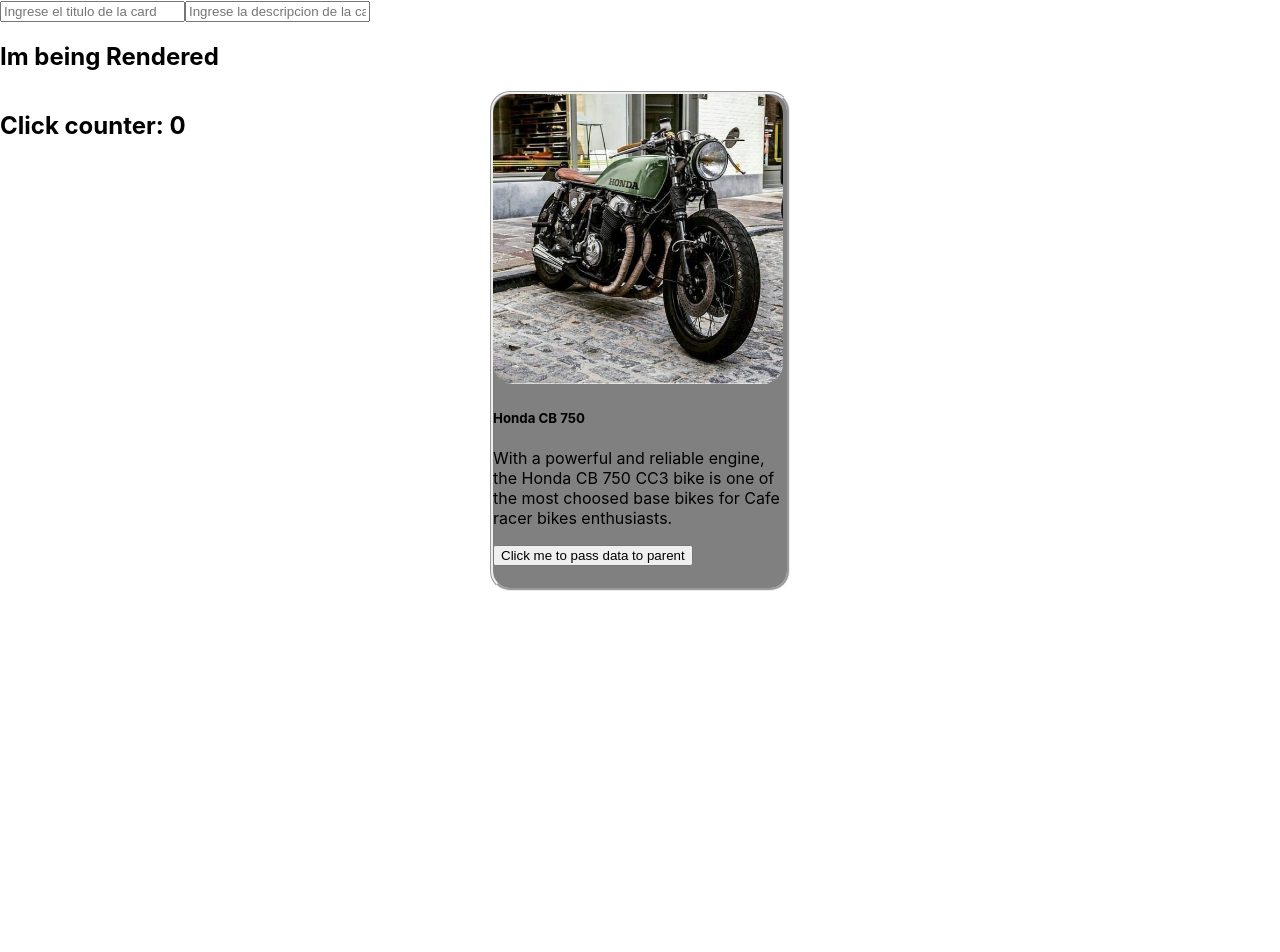
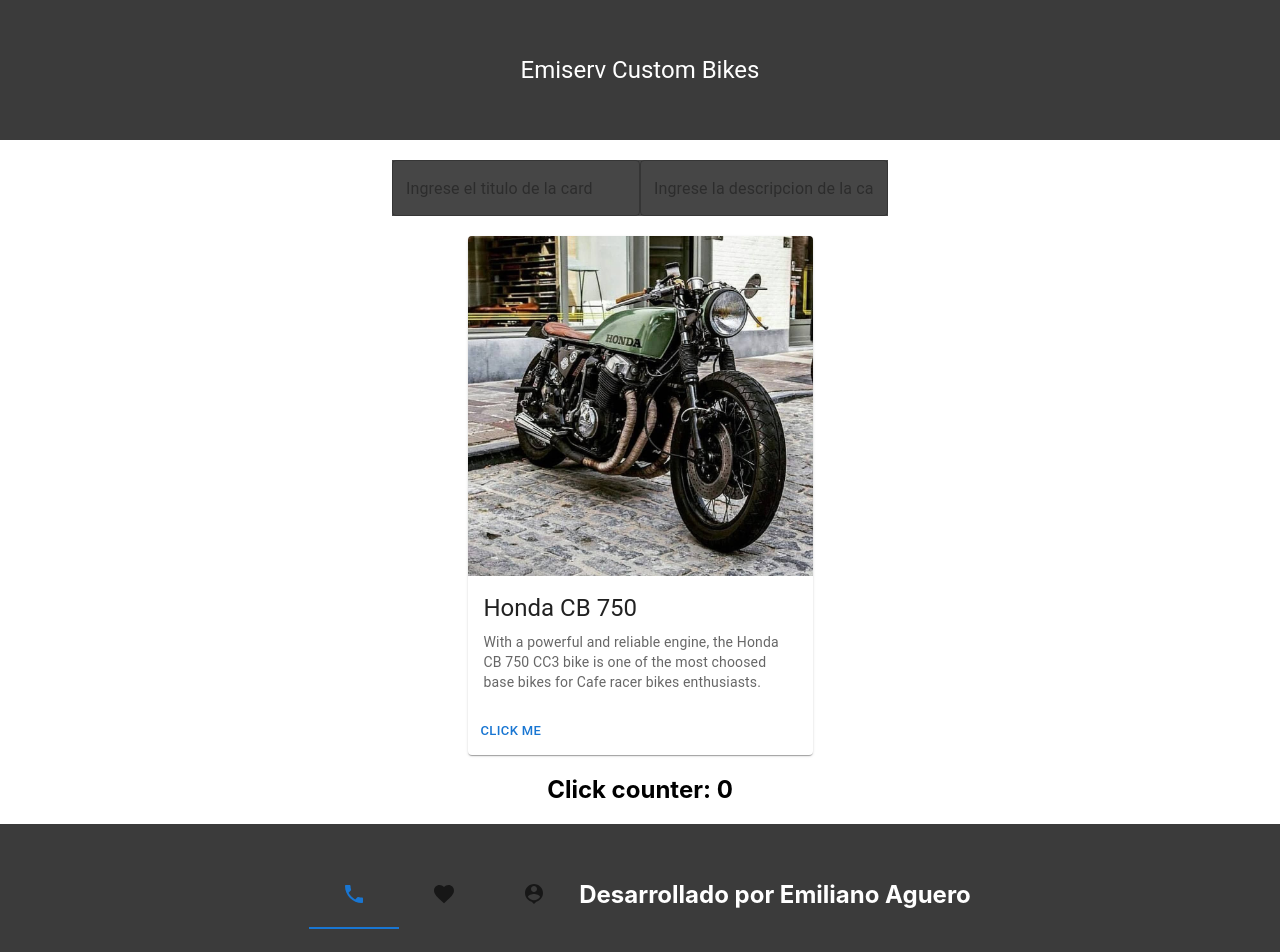
Before and after one commit to EmiAguero1997/ReactApp, a Next.js app: page /renderer in a window 1280 px wide. Shown: the top 952 px of the page. Before the commit the page ends 800 px from the top, so only its background shows below. Built offline with nearby package versions, Linux system fonts and the light colour scheme.

Commit message:
week-4 challenge made

```diff
--- a/package.json
+++ b/package.json
@@ -9,6 +9,12 @@
     "lint": "next lint"
   },
   "dependencies": {
+    "@emotion/react": "^11.9.3",
+    "@emotion/styled": "^11.9.3",
+    "@material-ui/core": "^4.12.4",
+    "@material-ui/icons": "^4.11.3",
+    "@mui/icons-material": "^5.8.4",
+    "@mui/material": "^5.9.1",
     "next": "12.1.6",
     "react": "18.2.0",
     "react-dom": "18.2.0",
--- a/pages/card.js
+++ b/pages/card.js
@@ -1,20 +1,32 @@
+import * as React from 'react';
+import Card from '@mui/material/Card';
+import CardActions from '@mui/material/CardActions';
+import CardContent from '@mui/material/CardContent';
+import CardMedia from '@mui/material/CardMedia';
+import Button from '@mui/material/Button';
+import Typography from '@mui/material/Typography';
+import styles from'./styles.module.css'
 
-function Card(props){
-    return(
-        <>
-        <div className="container">
-            <div className="cardBody">
-                <img className='image' alt='100' src="54a7bd0c0d9033785e7f6f2c234024e3.jpg" />
-                <div className='texts'>
-                    <h5>{props.title}</h5>
-                    <p>{props.description}</p>
-                    <button disabled={props.disabled} onClick={()=>props.clickCounter(1)}>Click me to pass data to parent</button>
-                </div>
-            </div>
-
-        </div>
-
-        </>
-    )
+export default function MediaCard(props) {
+  return (
+    <Card className={styles.backgroundCard} sx={{ maxWidth: 345 }}>
+      <CardMedia
+        component="img"
+        height="340"
+        image="54a7bd0c0d9033785e7f6f2c234024e3.jpg"
+        alt="Moto honda cb 750"
+      />
+      <CardContent>
+        <Typography gutterBottom variant="h5" component="div">
+          {props.title}
+        </Typography>
+        <Typography className={styles.text} variant="body2" color="text.secondary">
+          {props.description}
+        </Typography>
+      </CardContent>
+      <CardActions>
+        <Button onClick={()=> props.clickCounter(1)} disabled={props.disabled} size="small">Click me</Button>
+      </CardActions>
+    </Card>
+  );
 }
-export default Card
--- /dev/null
+++ b/pages/footer.js
@@ -0,0 +1,26 @@
+import * as React from 'react';
+import Tabs from '@mui/material/Tabs';
+import Tab from '@mui/material/Tab';
+import PhoneIcon from '@mui/icons-material/Phone';
+import FavoriteIcon from '@mui/icons-material/Favorite';
+import PersonPinIcon from '@mui/icons-material/PersonPin';
+import styles from './styles.module.css'
+
+export default function Footer() {
+  const [value, setValue] = React.useState(0);
+
+  const handleChange = (event, newValue) => {
+    setValue(newValue);
+  };
+
+  return (
+    <div className={styles.footerContainer}>
+        <Tabs value={value} onChange={handleChange} className={styles.footer} aria-label="icon tabs example">
+            <Tab icon={<PhoneIcon />} aria-label="phone" />
+            <Tab icon={<FavoriteIcon />} aria-label="favorite" />
+            <Tab icon={<PersonPinIcon />} aria-label="person" />
+            <h2>Desarrollado por Emiliano Aguero</h2>
+        </Tabs>
+    </div>
+  );
+}
--- a/pages/renderer.js
+++ b/pages/renderer.js
@@ -1,6 +1,10 @@
 import Rendered from "./rendered";
 import Card from './card';
 import {useState, useEffect} from 'react';
+import styles from './styles.module.css';
+import { TextField } from "@mui/material";
+import {CardHeader} from "@mui/material";
+import Footer from './footer';
 
 function Renderer(){
 
@@ -36,13 +40,20 @@
     }
     return(
         <>
-            <input type="text" placeholder="Ingrese el titulo de la card" onChange={handleChange}></input>
-            <b></b>
-            <input type="text" placeholder="Ingrese la descripcion de la card" onChange={handleDescChange}></input>
-            <Rendered mensaje='Im being Rendered' click={handleClick}></Rendered>
-            <Card disabled={disabled} clickCounter={clickCounter} title={cardTitle? cardTitle : 'Honda CB 750'} description={cardDesc? cardDesc : 'With a powerful and reliable engine, the Honda CB 750 CC3 bike is one of the most choosed base bikes for Cafe racer bikes enthusiasts.'}/>
-
-            <h2>Click counter: {counter}</h2>
+            <CardHeader title="Emiserv Custom Bikes" className={styles.header}>
+            </CardHeader>
+            <div>
+                <div className={styles.textFields}>
+                    <TextField type="text" className={styles.title} placeholder="Ingrese el titulo de la card" onChange={handleChange}></TextField>
+                    <b></b>
+                    <TextField type="text" className={styles.title} placeholder="Ingrese la descripcion de la card" onChange={handleDescChange}></TextField>
+                </div>
+                 <div className={styles.textFields}>
+                    <Card disabled={disabled} clickCounter={clickCounter} title={cardTitle? cardTitle : 'Honda CB 750'} description={cardDesc? cardDesc : 'With a powerful and reliable engine, the Honda CB 750 CC3 bike is one of the most choosed base bikes for Cafe racer bikes enthusiasts.'}/>
+                 </div>
+                <h2 className={styles.textFields}>Click counter: {counter}</h2>
+            </div>
+            <Footer></Footer>
         </>
     )
 }
--- /dev/null
+++ b/pages/styles.module.css
@@ -0,0 +1,45 @@
+.title{
+    background-color: rgb(70, 70, 70);
+    color:white;
+}
+
+.backgroundCard{
+    background-color: black;
+    color: white;
+}
+.text{
+    color: white;
+}
+
+.header{
+    text-align: center;
+    height: 140px;
+    background-color: rgb(59, 59, 59);
+    color: white;
+    text:white;
+}
+
+.hero{
+    display: block;
+    justify-content: center;
+}
+
+.textFields{
+    margin-top: 20px;
+    display: flex;
+    justify-content: center;
+}
+
+.footerContainer{
+    display: flex;
+    justify-content: center;
+    background-color: rgb(59, 59, 59);
+}
+
+.footer {
+    align-items: center;
+    text-align: center;
+    height: 140px;
+    color: white;
+    text: white;
+}
```
Also changed, not shown: 1 other file (tests, documents, lock files or other folders).
